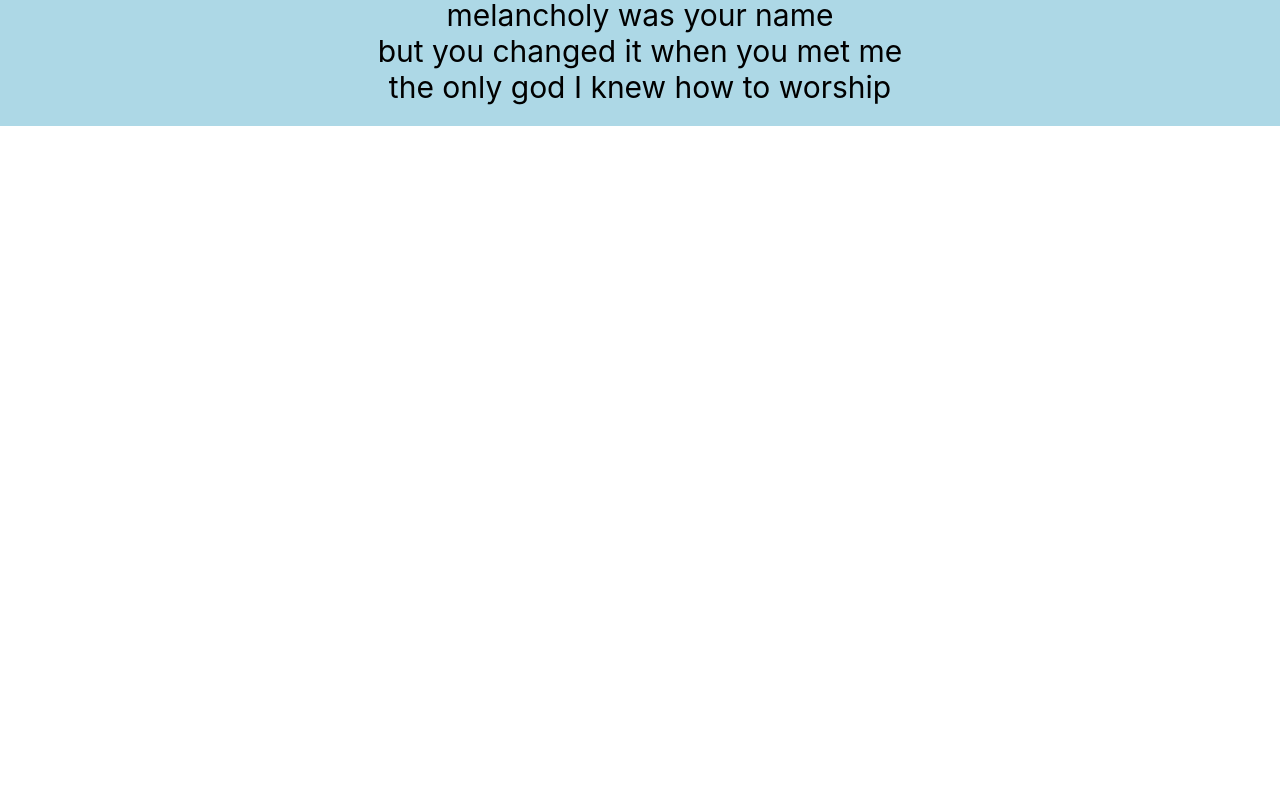
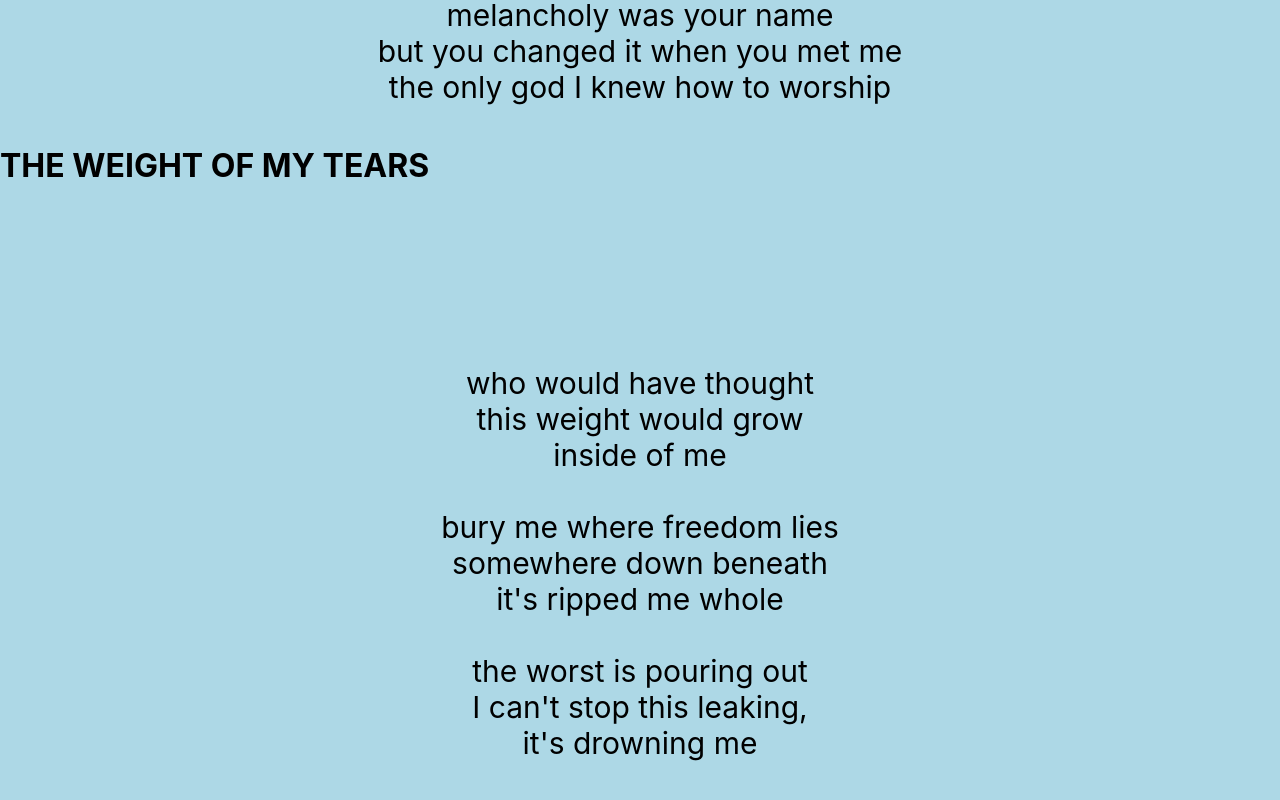
Before and after one commit to gelissa/tenderThings, a React (Create React App) app in the folder my-app/: page / in a window 1280 px wide. Shown: the part 7874-8674 px from the top of the page. Before the commit the page ends 8000 px from the top, so only its background shows below. Built offline with nearby package versions, Linux system fonts and the light colour scheme.

Commit message:
added poem nine

```diff
--- a/my-app/src/App.js
+++ b/my-app/src/App.js
@@ -10,6 +10,7 @@ import PoemFive from './pages/amIAPerson/poem';
 import PoemSix from './pages/theRoom/poem';
 import PoemSeven from './pages/theRoom/poem';
 import PoemEight from './pages/aGodOfBlueSkin/poem';
+import PoemNine from './pages/theWeightOfMyTears/poem';
 
 function App() {
   return (
@@ -24,6 +25,7 @@ function App() {
       <PoemSix />
       <PoemSeven />
       <PoemEight />
+      <PoemNine />
     </div>
   );
 }
--- /dev/null
+++ b/my-app/src/pages/theWeightOfMyTears/poem.js
@@ -0,0 +1,31 @@
+import React from "react";
+// import "./style.css";
+
+function PoemNine(){
+
+        return (
+            <div className="poem">
+                <h1 className="title">
+                    THE WEIGHT OF MY TEARS
+                </h1>
+                <p className="p">
+                    who would have thought <br />
+                    this weight would grow <br />
+                    inside of me <br />
+                     <br />
+                    bury me where freedom lies<br />
+                    somewhere down beneath <br />
+                    it's ripped me whole <br />
+                     <br />
+                    the worst is pouring out <br />
+                    I can't stop this leaking, <br />
+                    it's drowning me <br />
+
+
+
+                </p>
+            </div>
+        )
+    };
+
+export default PoemNine;
```
